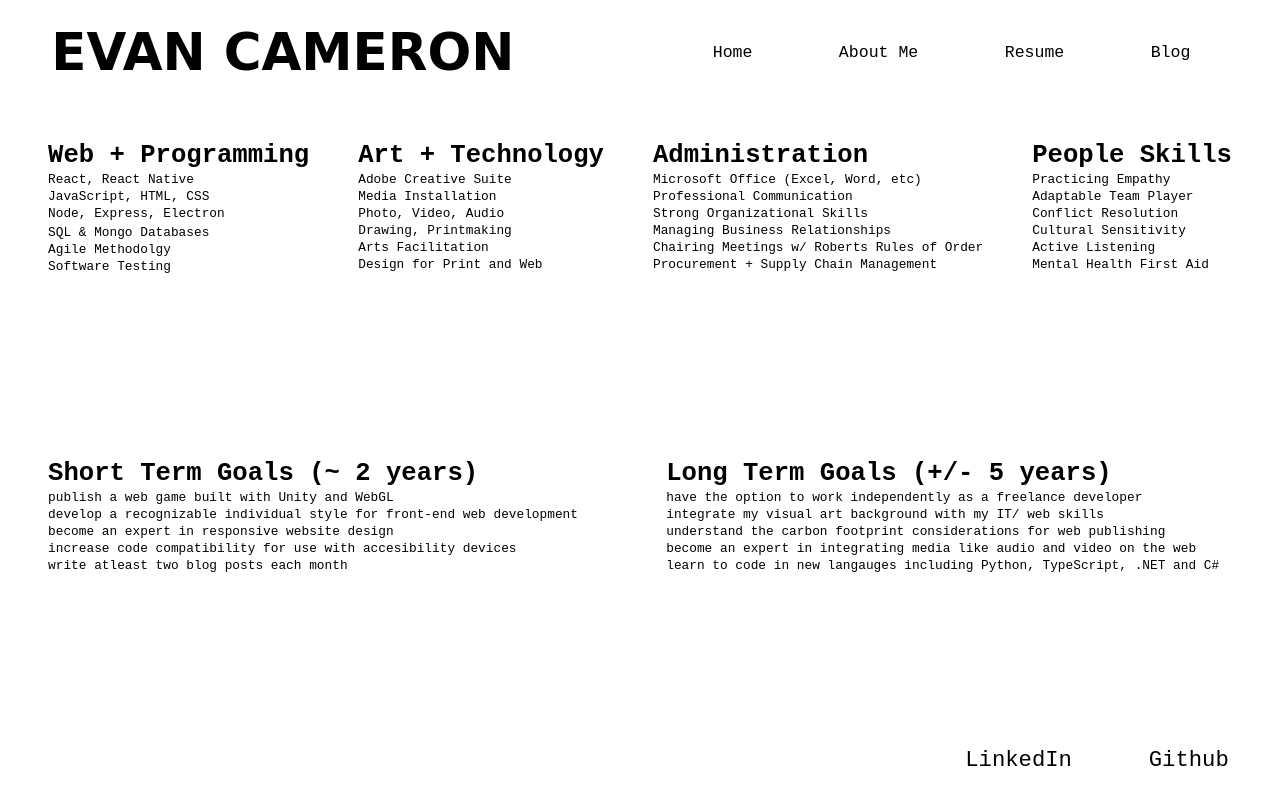
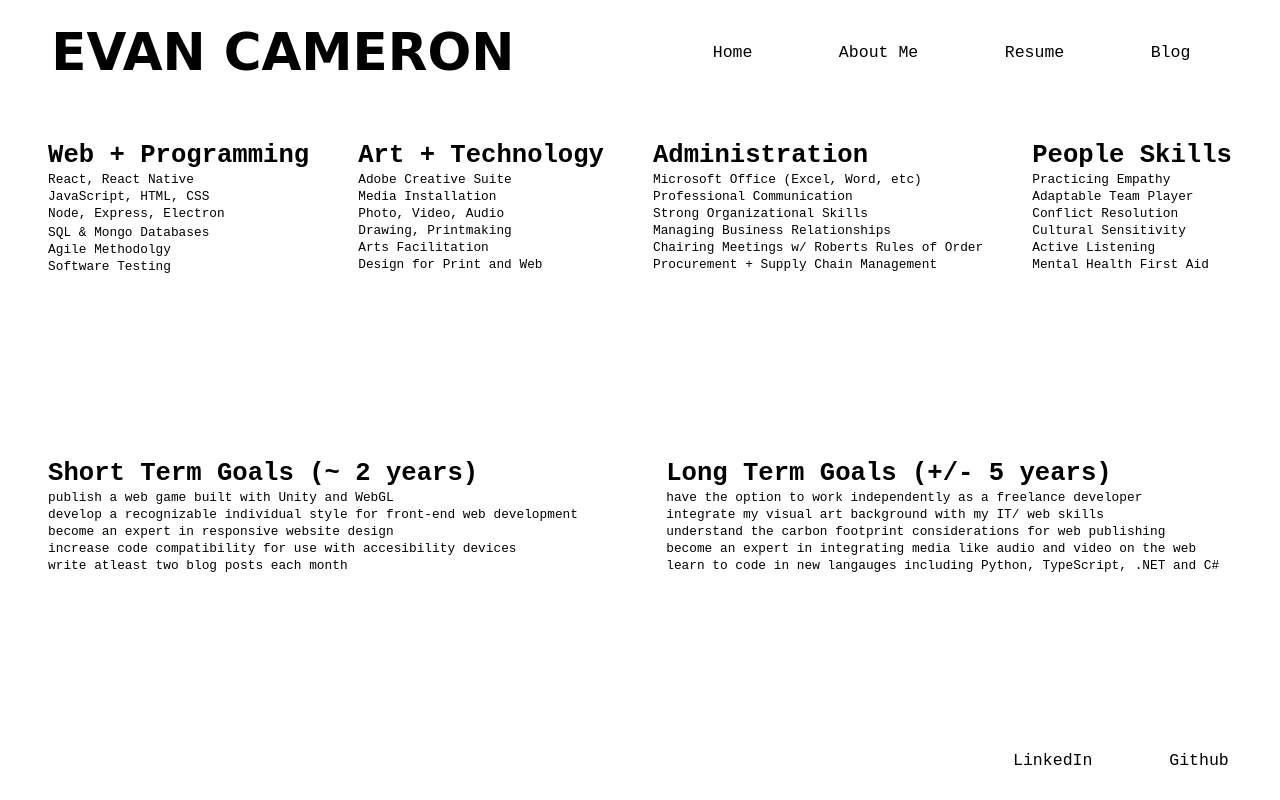
Before and after one commit to evanStudent/personal-website, a plain HTML site: page about.html in a window 1280 px wide. Drawn offline with Linux system fonts and the light colour scheme; a web font is replaced by a local one.

Commit message:
p tags removed from footers

```diff
--- a/about.html
+++ b/about.html
@@ -186,8 +186,8 @@
 
 
     <div class="footer">
-        <a href="https://www.linkedin.com/in/evancameronwork/" target=”_blank”><p>LinkedIn</p></a>
-        <a href="https://github.com/evanStudent" target=”_blank”><p>Github</p></a>
+        <a href="https://www.linkedin.com/in/evancameronwork/" target=”_blank”>LinkedIn</a>
+        <a href="https://github.com/evanStudent" target=”_blank”>Github</a>
    </div>
 
     </div>
```
Also changed, not shown: blog.html (+2 -2 lines), resume.html (+2 -2 lines).
